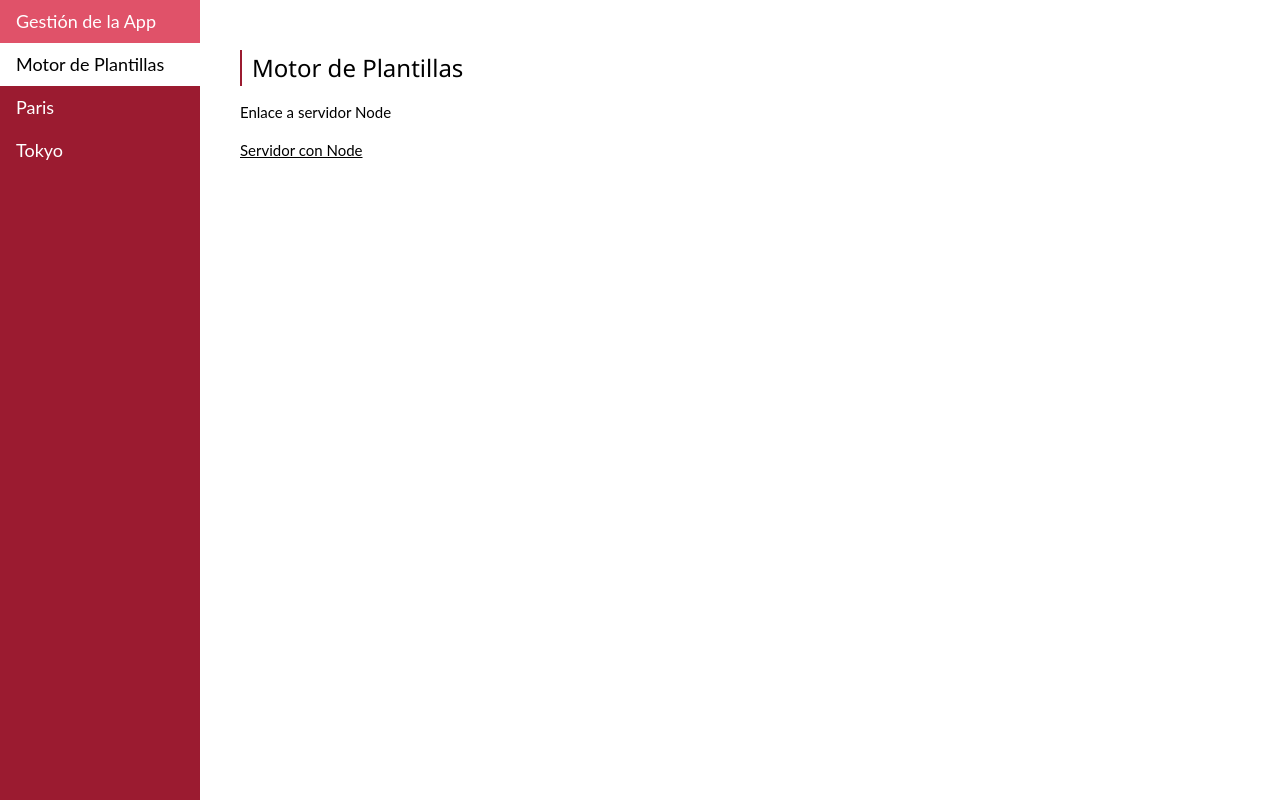
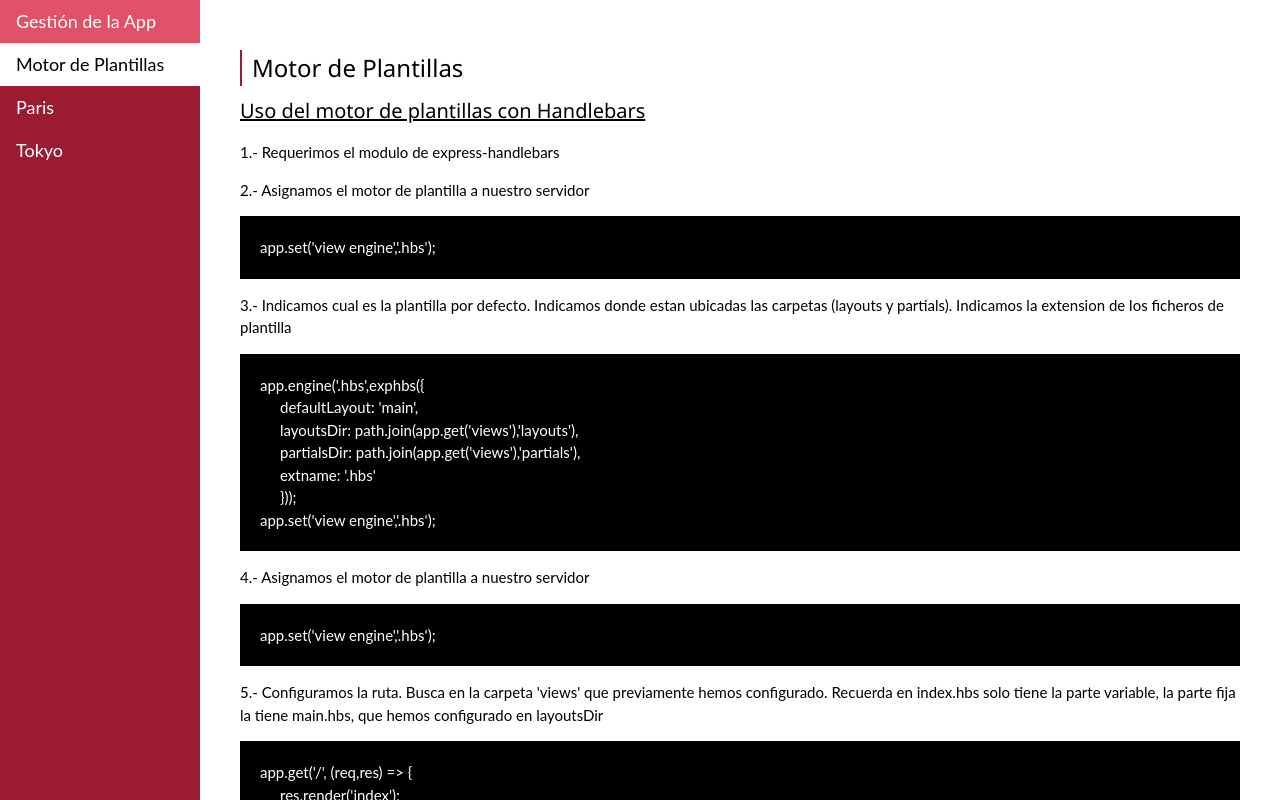
Before and after one commit to jcarvila/FormacionNode, a plain HTML site: page index.html in a window 1280 px wide. Both pictures are taken after a click on the link "Motor de Plantillas". Shown: the top 800 px of the page. Drawn offline with Linux system fonts and the light colour scheme.

Commit message:
Finalizado motor de plantillas

```diff
--- a/index.html
+++ b/index.html
@@ -7,17 +7,18 @@
     <title>Indice</title>
     <link rel="stylesheet" href="w3.css">
     <link rel="stylesheet" href="main.css">
+    <script src="https://kit.fontawesome.com/a076d05399.js"></script>
     <script src="main.js" async></script>
 </head>
 
 <body>
     <div id="navbar">
-        <a >FORMACIÓN NODE.JS</a>
+        <a>FORMACIÓN NODE.JS</a>
 
-      </div>
-    <div class="sidebar" >
+    </div>
+    <div class="sidebar">
         <a class="tablinks" onclick="openBloque(event, 'App')" id="defaultOpen">Gestión de la App</a>
-        <a class="tablinks" onclick="openBloque(event, 'Plantillas')" >Motor de Plantillas</a>
+        <a class="tablinks" onclick="openBloque(event, 'Plantillas')">Motor de Plantillas</a>
         <a class="tablinks" onclick="openBloque(event, 'Paris')">Paris</a>
         <a class="tablinks" onclick="openBloque(event, 'Tokyo')">Tokyo</a>
 
@@ -25,16 +26,19 @@
 
 
     <div class="content" style="padding: 40px;">
+        <!-- Gestion de App-->
         <div id="App" class="tabcontent">
             <h3 class="borde_titulo1">Aplicación, modulos necesarios y gestión de carpetas</h3>
             <div class="w3-container">
                 <h4 style="text-decoration: underline;">Aplicaciones necesarias</h4>
                 <p>Node.js --> node --version (verificamos que tenemos instalado la version de node.js)</p>
 
-                <hr style="border-top: 3px solid #bbb;"></hr>
+                <hr style="border-top: 3px solid #bbb;">
+                </hr>
 
                 <h4 style="text-decoration: underline;">Modulos principales</h4>
-                <p>Linea para lanzar los distintos modulos --> npm i express connect-flash bcryptjs express-handlebars express-session method-override passport passport-local</p>
+                <p>Linea para lanzar los distintos modulos --> npm i express connect-flash bcryptjs express-handlebars
+                    express-session method-override passport passport-local</p>
                 <p>npm i express --> Crear el servidor</p>
                 <p>npm i connect-flash --> Mensajeria entre las vistas (usa cookies o sesion)</p>
                 <p>npm i bcryptjs --> Modulo de cifrado, para la gestion de contraseñas</p>
@@ -46,17 +50,20 @@
                 <p>npm i passport-local --> Gestión de base de datos local</p>
                 <p>* Se incorporan dentro del archivo package.json en el grupo dependencies</p>
 
-                <hr style="border-top: 3px solid #bbb;"></hr>
+                <hr style="border-top: 3px solid #bbb;">
+                </hr>
 
                 <h4 style="text-decoration: underline;">Modulos de Desarrollo</h4>
 
                 <p>Linea para lanzar los distintos modulos --> npm i dotenv nodemon npm-check-updates -D</p>
                 <p>npm i dotenv --> Permite el uso de variables de entorno en nuestra app</p>
                 <p>npm i nodemon --> Reinicia el servidor de forma automatica</p>
-                <p>npm i npm-check-updates --> Mantiene el proyecto con las ultimas actualizaciones de los modulos instalaladas</p>
+                <p>npm i npm-check-updates --> Mantiene el proyecto con las ultimas actualizaciones de los modulos
+                    instalaladas</p>
                 <p>* Se incorporan dentro del archivo package.json en el grupo devDependencies</p>
 
-                <hr style="border-top: 3px solid #bbb;"></hr>
+                <hr style="border-top: 3px solid #bbb;">
+                </hr>
 
                 <h4 style="text-decoration: underline;">Gestión de carpetas</h4>
 
@@ -74,11 +81,59 @@
             </div>
         </div>
 
+        <!-- Motor de plantilla-->
         <div id="Plantillas" class="tabcontent">
             <h3 class="borde_titulo1">Motor de Plantillas</h3>
+
+            <h4 style="text-decoration: underline;">Uso del motor de plantillas con Handlebars</h4>
+            <p>1.- Requerimos el modulo de express-handlebars</p>
+
+            <p>2.- Asignamos el motor de plantilla a nuestro servidor</p>
+            <p class="codigo">
+                <span style="display: block;">app.set('view engine','.hbs');</span>
+            </p>
+
+            <p>3.- Indicamos cual es la plantilla por defecto. Indicamos donde estan ubicadas las carpetas (layouts y
+                partials). Indicamos la extension de los ficheros de plantilla</p>
+            <p class="codigo">
+                <span style="display: block;">app.engine('.hbs',exphbs({</span>
+                <span style="padding-left: 20px;display: block;">defaultLayout: 'main',</span>
+                <span style="padding-left: 20px;display: block;">layoutsDir: path.join(app.get('views'),'layouts'),
+                </span>
+                <span style="padding-left: 20px;display: block;">partialsDir: path.join(app.get('views'),'partials'),
+                </span>
+                <span style="padding-left: 20px;display: block;"> extname: '.hbs'</span>
+                <span style="padding-left: 20px;display: block;">})); </span>
+                <span style="display: block;">app.set('view engine','.hbs');</span>
+            </p>
+
+            <p>4.- Asignamos el motor de plantilla a nuestro servidor</p>
+            <p class="codigo">
+                <span style="display: block;">app.set('view engine','.hbs');</span>
+            </p>
+
+            <p>5.- Configuramos la ruta. Busca en la carpeta 'views' que previamente hemos configurado. Recuerda en index.hbs solo tiene la parte variable, la parte fija la tiene main.hbs, que hemos configurado en layoutsDir </p>
+            <p class="codigo">
+                <span style="display: block;">app.get('/', (req,res) => {</span>
+                <span style="padding-left: 20px;display: block;">res.render('index');</span>
+                <span style="display: block;">})</span>
+            </p>
+
+            <p>6.- Distribucion de carpetas en el proyecto</p>
+            <p class="codigo">
+                <span style="display: block;"><i class='far fa-folder'></i> views</span>
+                <span style="padding-left: 20px;display: block;"><i class='far fa-folder'></i> layouts</span>
+                <span style="padding-left: 40px;display: block;"><i class='far fa-file'></i> main.hbs</span>
+                <span style="padding-left: 20px;display: block;"><i class='far fa-folder'></i> partials</span>
+                <span style="padding-left: 40px;display: block;"><i class='far fa-file'></i> anexo1.hbs</span>
+                <span style="display: block;"><i class='far fa-file'></i> index.hbs</span>
+            </p>
+
             <p>Enlace a servidor Node</p>
             <a href="https://appnodehbs1.herokuapp.com/" target="_blank">Servidor con Node</a>
         </div>
+
+        <!-- Motor de plantilla-->
 
         <div id="Paris" class="tabcontent">
             <h3 class="borde_titulo1">Paris</h3>
--- a/main.css
+++ b/main.css
@@ -78,3 +78,9 @@ body {
     text-decoration: none;
     font-size: 17px;
   }
+
+  .codigo{
+    background-color: black;
+    color: white;
+    padding: 20px;
+  }
```
